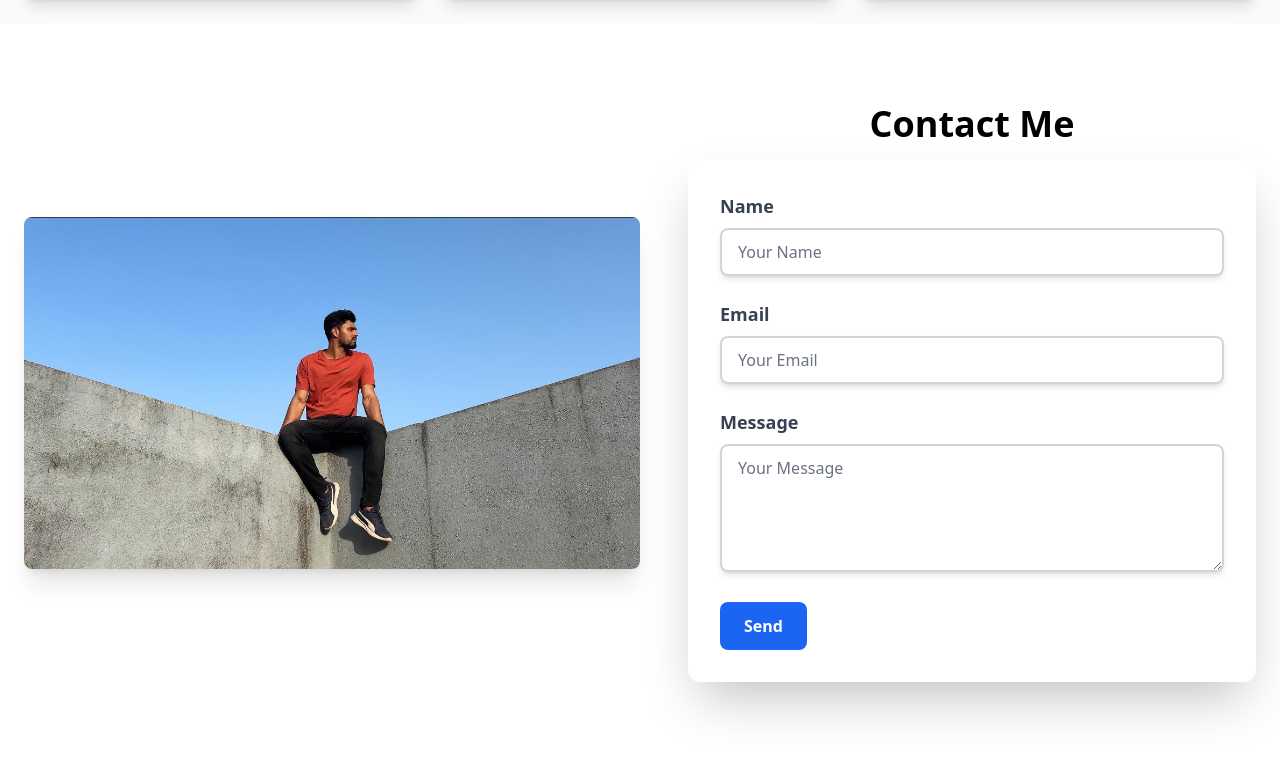
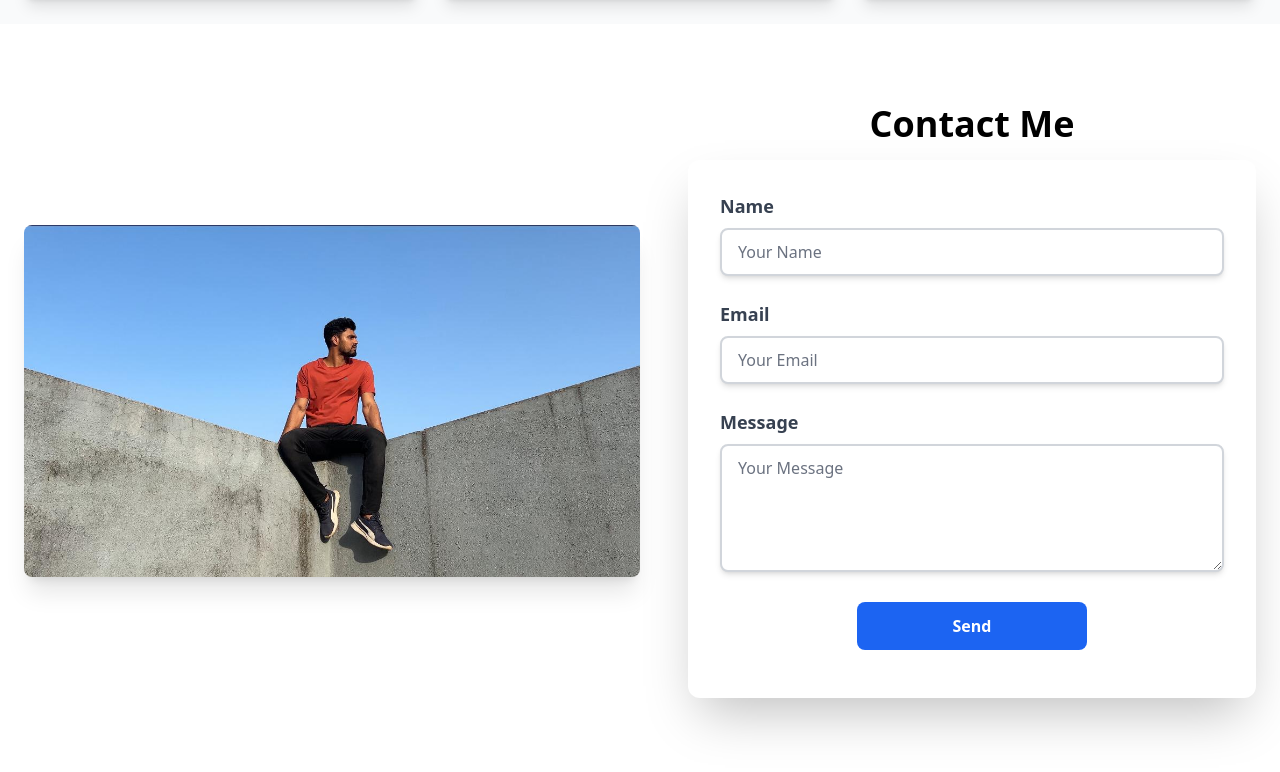
Before and after one commit to indrajitpatil1301/my_portfolio, a React (Create React App) app: page / in a window 1280 px wide. Shown: the part 2072-2844 px from the top of the page. Built offline with nearby package versions, Linux system fonts and the light colour scheme.

Commit message:
contact form desgin fix

```diff
--- a/src/components/Contact.js
+++ b/src/components/Contact.js
@@ -1,12 +1,12 @@
-import React, { useState, useEffect } from 'react';
-import { motion } from 'framer-motion';
-import axios from 'axios';
+import React, { useState, useEffect } from "react";
+import { motion } from "framer-motion";
+import axios from "axios";
 
 const ContactForm = () => {
   const [formData, setFormData] = useState({
-    name: '',
-    email: '',
-    message: '',
+    name: "",
+    email: "",
+    message: "",
   });
 
   const [isLoading, setIsLoading] = useState(false); // Track loading state
@@ -30,12 +30,12 @@ const ContactForm = () => {
       // setIsSuccess(true); // Show success message
       // setFormData({ name: '', email: '', message: '' }); // Clear form fields
 
-      await axios.post('http://3.110.188.192:5000/send-email', formData);
-      alert('Email sent successfully!');
-      setFormData({ name: '', email: '', message: '' });
+      await axios.post("http://3.110.188.192:5000/send-email", formData);
+      // alert('Email sent successfully!');
       setIsSuccess(true);
+      setFormData({ name: "", email: "", message: "" });
     } catch (error) {
-      alert('Error sending email.');
+      alert("Error sending email.");
       console.error(error);
     } finally {
       setIsLoading(false); // Stop loading
@@ -61,7 +61,11 @@ const ContactForm = () => {
           animate={{ opacity: 1, x: 0 }}
           transition={{ duration: 0.5 }}
         >
-          <img src="indrajit4.jpeg" alt="Contact Illustration" className="w-full h-full rounded-lg shadow-xl" />
+          <img
+            src="indrajit4.jpeg"
+            alt="Contact Illustration"
+            className="w-full h-full rounded-lg shadow-xl"
+          />
         </motion.div>
         <motion.div
           className="lg:w-1/2 lg:pl-12 mt-8 lg:mt-0"
@@ -69,10 +73,18 @@ const ContactForm = () => {
           animate={{ opacity: 1, x: 0 }}
           transition={{ duration: 0.5 }}
         >
-          <h2 className="text-4xl font-semibold text-black dark:text-white mb-4 text-center">Contact Me</h2>
-          <form className="bg-white dark:bg-gray-700 p-8 shadow-2xl rounded-xl" onSubmit={handleSubmit}>
+          <h2 className="text-4xl font-semibold text-black dark:text-white mb-4 text-center">
+            Contact Me
+          </h2>
+          <form
+            className="bg-white dark:bg-gray-700 p-8 shadow-2xl rounded-xl"
+            onSubmit={handleSubmit}
+          >
             <div className="mb-6">
-              <label className="flex justify-start text-gray-700 dark:text-gray-300 font-semibold text-lg mb-2" htmlFor="name">
+              <label
+                className="flex justify-start text-gray-700 dark:text-gray-300 font-semibold text-lg mb-2"
+                htmlFor="name"
+              >
                 Name
               </label>
               <input
@@ -85,7 +97,10 @@ const ContactForm = () => {
               />
             </div>
             <div className="mb-6">
-              <label className="flex justify-start text-gray-700 dark:text-gray-300 font-semibold text-lg mb-2" htmlFor="email">
+              <label
+                className="flex justify-start text-gray-700 dark:text-gray-300 font-semibold text-lg mb-2"
+                htmlFor="email"
+              >
                 Email
               </label>
               <input
@@ -98,7 +113,10 @@ const ContactForm = () => {
               />
             </div>
             <div className="mb-6">
-              <label className="flex justify-start text-gray-700 dark:text-gray-300 font-semibold text-lg mb-2" htmlFor="message">
+              <label
+                className="flex justify-start text-gray-700 dark:text-gray-300 font-semibold text-lg mb-2"
+                htmlFor="message"
+              >
                 Message
               </label>
               <textarea
@@ -110,10 +128,10 @@ const ContactForm = () => {
                 onChange={handleChange}
               />
             </div>
-            <div className="flex items-center justify-between relative">
+            <div className="flex items-center justify-center relative">
               <button
-                className={`bg-blue-600 hover:bg-blue-700 text-white font-bold py-3 px-6 rounded-lg focus:outline-none focus:ring-4 focus:ring-blue-300 transition-all ${
-                  isLoading ? 'opacity-50 cursor-not-allowed' : ''
+                className={`bg-blue-600 hover:bg-blue-700 text-white font-bold py-3 px-24 rounded-lg focus:outline-none focus:ring-4 focus:ring-blue-300 transition-all ${
+                  isLoading ? "opacity-50 cursor-not-allowed" : ""
                 }`}
                 type="submit"
                 disabled={isLoading} // Disable the button while loading
@@ -121,7 +139,7 @@ const ContactForm = () => {
                 {isLoading ? (
                   <div className="spinner-border animate-spin w-6 h-6 border-4 border-t-4 border-white rounded-full"></div>
                 ) : (
-                  'Send'
+                  "Send"
                 )}
               </button>
 
@@ -132,14 +150,20 @@ const ContactForm = () => {
                 </div>
               )} */}
             </div>
+            <div className="mt-4">
+              {isSuccess && (
+                <div
+                  class="p-4 mb-4 text-sm text-green-800 rounded-lg bg-green-50 dark:bg-gray-800 dark:text-green-400"
+                  role="alert"
+                >
+                  <span class="font-medium">Success</span> Email Sent
+                  successfully...
+                </div>
+              )}
+            </div>
           </form>
 
           {/* Success message */}
-          {isSuccess && (
-            <div className="mt-6 bg-green-500 text-white p-2 rounded-sm font-semibold text-lg text-center">
-              Email sent successfully!
-            </div>
-          )}
         </motion.div>
       </div>
     </section>
```
